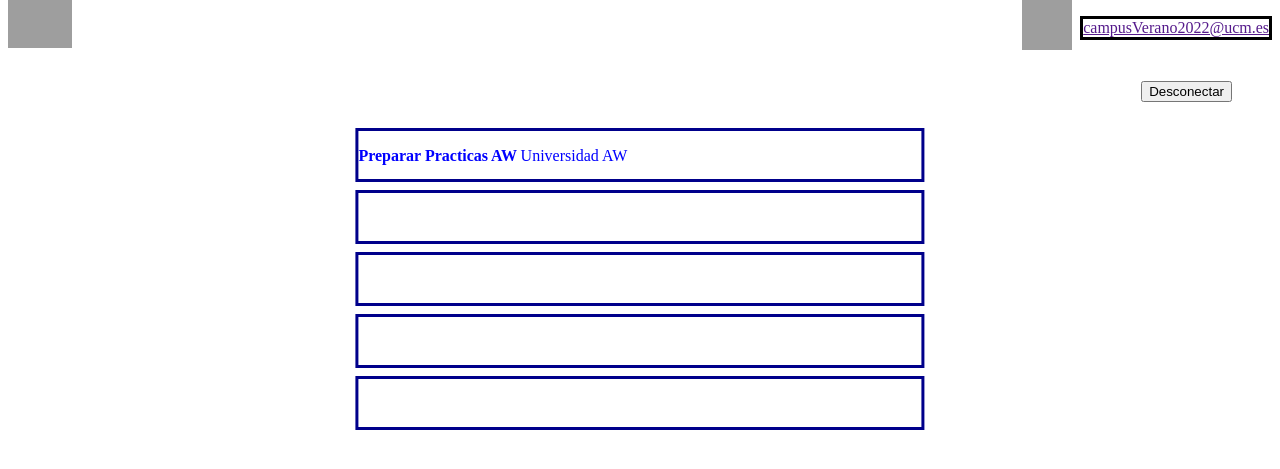
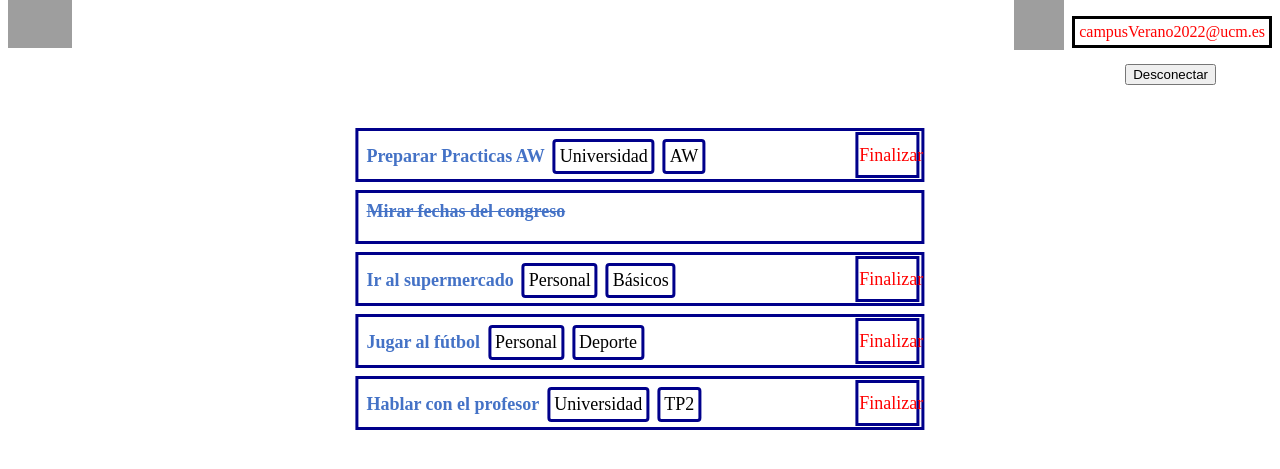
Before and after one commit to zadowestaxd/AW, a PHP site: page /tasks.html in a window 1280 px wide. Shown: the top 469 px of the page. Run offline with PHP 8.4, Linux system fonts and the light colour scheme; grey boxes are pictures that could not be loaded.

Commit message:
Práctica 1 Voluntaria avances
Co-Authored-By: vizan161 <83875556+vizan161@users.noreply.github.com>

```diff
--- a/Práctica Voluntaria/tasks.html
+++ b/Práctica Voluntaria/tasks.html
@@ -39,12 +39,50 @@
     		</div>
 			<div class = "estructura centro">
 			<div class = "caja">
-				<p><strong>Preparar Practicas AW </strong> Universidad AW</p>
+				<div class="alineador">
+				<span class="span1"><strong>Preparar Practicas AW </strong></span>
+				<div class="estructura cajita"> Universidad </div>
+				<div class="estructura cajita"> AW </div>
 			</div>
-			<div class = "caja"></div>
-			<div class = "caja"></div>
-			<div class = "caja"></div>
-			<div class = "caja"></div>
+			<div class= "finalizar">
+				<a href="https://google.com"> Finalizar</a>
+			</div>
+			</div>
+			<div class = "caja">
+				<div class= "alineador">
+				<strong class ="tachado">Mirar fechas del congreso </strong>
+			</div>
+			</div>
+			<div class = "caja">
+				<div class="alineador">
+				<span class="span1"><strong>Ir al supermercado </strong></span>
+				<div class="estructura cajita"> Personal </div>
+				<div class="estructura cajita"> Básicos </div>
+			</div>
+				<div class= "finalizar">
+					<a href="https://google.com"> Finalizar</a>
+				</div>
+			</div>
+			<div class = "caja">
+				<div class="alineador">
+				<span class="span1"><strong>Jugar al fútbol </strong></span>
+				<div class="estructura cajita"> Personal </div>
+				<div class="estructura cajita"> Deporte </div>
+			</div>
+				<div class= "finalizar">
+					<a href="https://google.com"> Finalizar</a>
+				</div>
+			</div>
+			<div class = "caja">
+				<div class="alineador">
+				<span class="span1"><strong>Hablar con el profesor </strong></span>
+				<div class="estructura cajita"> Universidad </div>
+				<div class="estructura cajita"> TP2 </div>
+			</div>
+				<div class= "finalizar">
+					<a href="https://google.com"> Finalizar</a>
+				</div>
+			</div>
 		</div>
 		</div>
 
--- a/Práctica Voluntaria/tasksScreen.css
+++ b/Práctica Voluntaria/tasksScreen.css
@@ -47,16 +47,16 @@ body {
   float: right;
   width: auto;
   height: auto;
+  padding: 4px;
   border-color: black;
   border-style: solid;
-  background-color: rgb(600, 600, 600);
   margin-right:8px;
+  color: red;
 }
 
 .boton {
     float: right;
-    margin-top:25px;
-    margin-right: 48px;
+    margin-right: 64px;
     margin-left: 80%;
 }
 .caja-derecha{
@@ -71,29 +71,83 @@ body {
     margin-top: 8px;
     height: 48px;
     width: 44%;
-    text-align: left;
     border-color: darkblue;
     border-style: solid;
-    color:blue;
+    color:rgb(68, 114, 198);
+   font-size: large;
 }
+
 .centro {
     margin-top: 10%;
-    align-self: center;
 }
 
-.boton-finalizar {
+.cajita{
+    position: relative;
+    border-color: darkblue;
+    border-style: solid;
+    border-radius: 4px;
+    height: 50%;
+    padding: 4px;
+    width: auto;
+
+    display: flex;
+    align-items: center;
+    margin-left: 8px;
+    color:black;
 
 }
 
-.info {
+.span1 {
+    margin-left: 8px;
+    display:inline;
+}
 
+.tachado{
+    text-decoration:line-through;
+    margin-left: 8px;
+}
+
+.finalizar{
+    padding: 1px;
+    float: right;
+    border-color: darkblue;
+    border-style: solid;
+    height:80%;
+    width:10%;
+    display: flex;
+    align-items: center;
+    margin-top: 1px;
+    margin-right: 2px;
 
 }
+a:link {
+    color: red;
+    background-color: transparent;
+    text-decoration: none;
+  }
 
-.boton-aniadir {
+a:hover {
+    color: red;
+    background-color: transparent;
+    text-decoration: underline;
+  }
 
-}
+  a:visited {
+    color: red;
+    background-color: transparent;
+    text-decoration:none;
+  }
 
-.boton-eliminar {
+  a:active {
+    color: red;
+    background-color: transparent;
+    text-decoration: none;
+  }
 
-}
+  .alineador{
+    margin-top: 8px;
+    display: inline-flex;
+   float: left;
+   align-items: center;
+
+  }
```
Also changed, not shown: 1 other file.
